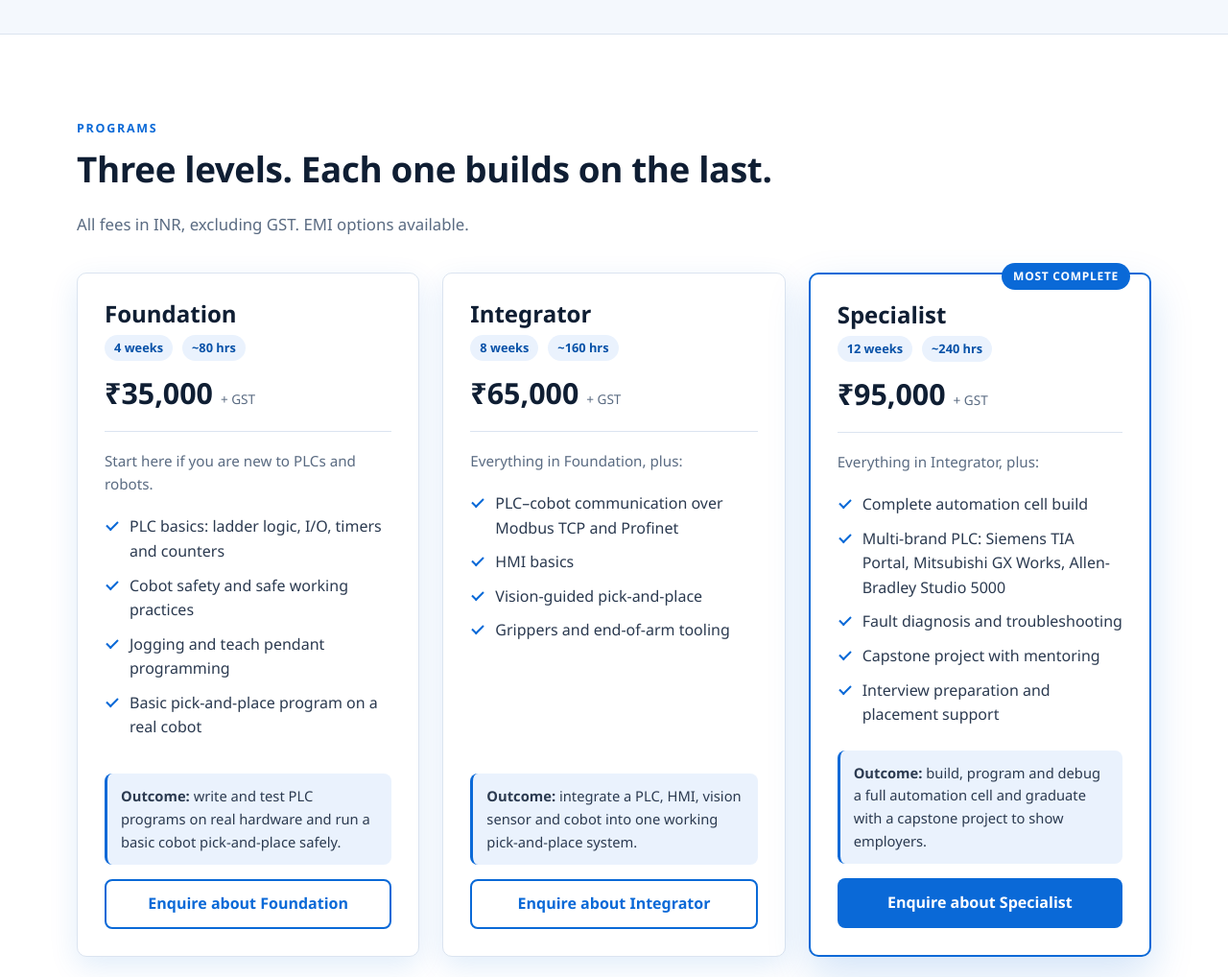
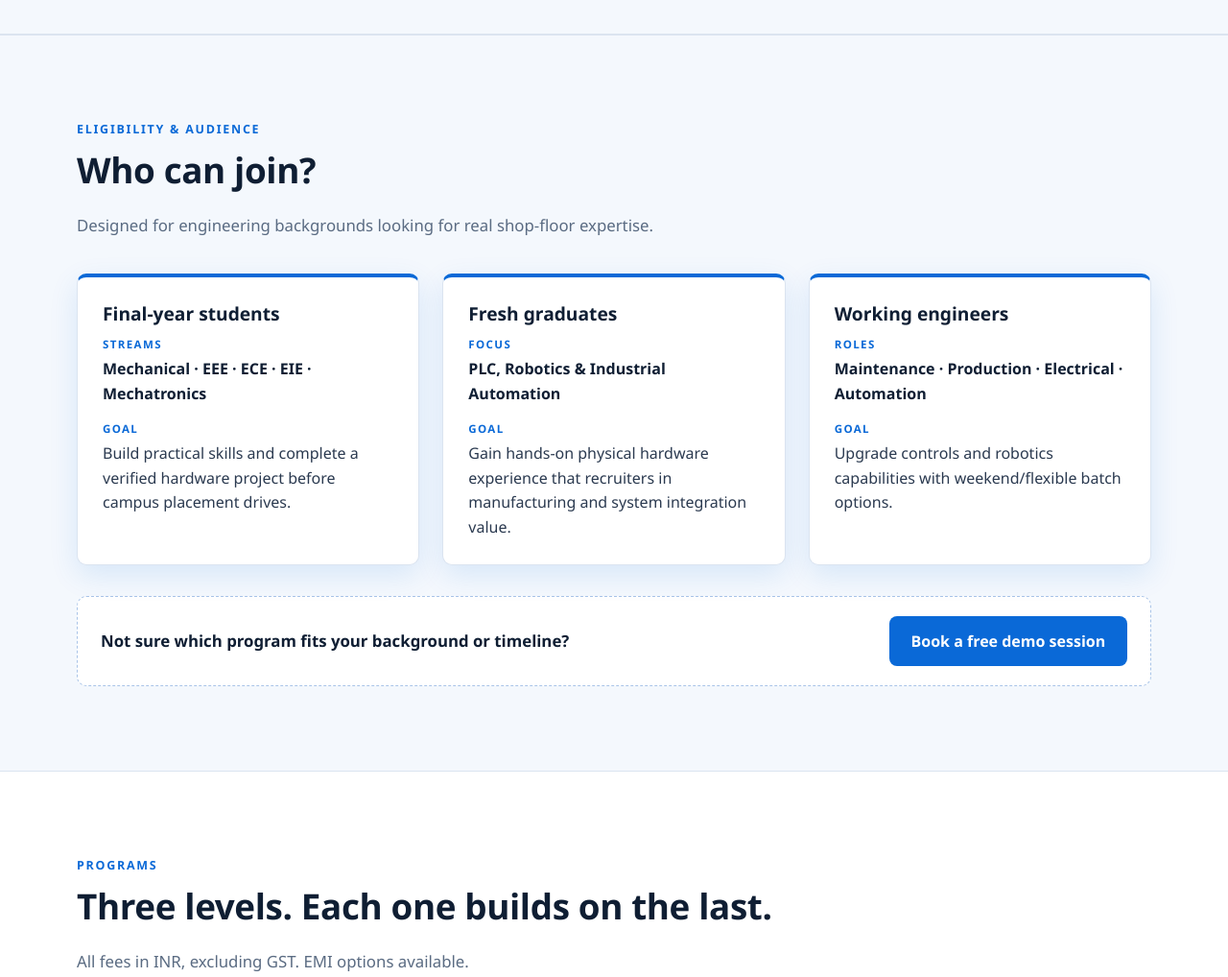
Before and after one commit to manaskalakonda-rgb/iautomatia-academy, a website: page landing/public/index.html in a window 1280 px wide. Shown: the part 3680-4698 px from the top of the page at 96% size. Drawn offline with Linux system fonts and the light colour scheme.

Commit message:
Move "Who can join?" before Programs and restructure it
Eligibility cards (streams/focus/roles + goal) and a "Book a free demo
session" prompt that leads into Programs; old "Who it's for" section removed.

Co-Authored-By: Claude Opus 5.5 <noreply@anthropic.com>

```diff
--- a/landing/public/index.html
+++ b/landing/public/index.html
@@ -6,7 +6,7 @@
   <title>iAutomatia Academy Hyderabad | Hands-on Cobot & PLC Training</title>
   <meta name="description" content="Build job-ready industrial automation skills in 12 weeks with hands-on training on real JAKA cobots and Siemens, Mitsubishi and Allen-Bradley PLCs in Hyderabad." />
   <link rel="icon" type="image/png" href="assets/mark.png" />
-  <link rel="stylesheet" href="styles.css?v=20261001" />
+  <link rel="stylesheet" href="styles.css?v=20261001-2" />
 </head>
 <body>
 
@@ -212,6 +212,50 @@
       </div>
     </section>
 
+    <!-- ============ WHO CAN JOIN ============ -->
+    <section class="section section-alt" id="audience">
+      <div class="container">
+        <p class="eyebrow">Eligibility &amp; audience</p>
+        <h2>Who can join?</h2>
+        <p class="section-lead">Designed for engineering backgrounds looking for real shop-floor expertise.</p>
+
+        <div class="audience-grid">
+          <article class="audience-card">
+            <h3>Final-year students</h3>
+            <dl class="audience-facts">
+              <dt>Streams</dt>
+              <dd>Mechanical &middot; EEE &middot; ECE &middot; EIE &middot; Mechatronics</dd>
+              <dt>Goal</dt>
+              <dd>Build practical skills and complete a verified hardware project before campus placement drives.</dd>
+            </dl>
+          </article>
+          <article class="audience-card">
+            <h3>Fresh graduates</h3>
+            <dl class="audience-facts">
+              <dt>Focus</dt>
+              <dd>PLC, Robotics &amp; Industrial Automation</dd>
+              <dt>Goal</dt>
+              <dd>Gain hands-on physical hardware experience that recruiters in manufacturing and system integration value.</dd>
+            </dl>
+          </article>
+          <article class="audience-card">
+            <h3>Working engineers</h3>
+            <dl class="audience-facts">
+              <dt>Roles</dt>
+              <dd>Maintenance &middot; Production &middot; Electrical &middot; Automation</dd>
+              <dt>Goal</dt>
+              <dd>Upgrade controls and robotics capabilities with weekend/flexible batch options.</dd>
+            </dl>
+          </article>
+        </div>
+
+        <div class="audience-cta">
+          <p>Not sure which program fits your background or timeline?</p>
+          <a href="#enquire" class="btn btn-accent">Book a free demo session</a>
+        </div>
+      </div>
+    </section>
+
     <!-- ============ PROGRAMS ============ -->
     <section class="section" id="programs">
       <div class="container">
@@ -313,31 +357,6 @@
         <div class="ph ph-wide" data-photo="project-cell" data-alt="Students building a project cell with a JAKA cobot, PLC panel and HMI">
           <span class="ph-tag">Image placeholder</span>
           <span class="ph-label">PHOTO: Students building and testing a project cell &mdash; cobot, PLC panel and HMI on one bench</span>
-        </div>
-      </div>
-    </section>
-
-    <!-- ============ WHO IT'S FOR ============ -->
-    <section class="section section-alt" id="audience">
-      <div class="container">
-        <p class="eyebrow">Who it's for</p>
-        <h2>Built for engineers who want to work on the shop floor</h2>
-        <div class="audience-grid">
-          <article class="audience-card">
-            <h3>Final-year engineering students</h3>
-            <p>Mech, EEE, ECE, EIE and Mechatronics students who want practical skills and a project to show before campus placements.</p>
-            <p class="suggest">Suggested: Foundation or Integrator</p>
-          </article>
-          <article class="audience-card">
-            <h3>Fresh graduates</h3>
-            <p>Graduates looking for their first job in automation who need hands-on experience that recruiters can verify.</p>
-            <p class="suggest">Suggested: Specialist (includes placement support)</p>
-          </article>
-          <article class="audience-card">
-            <h3>Working engineers</h3>
-            <p>Maintenance, production and electrical engineers moving into robotics and controls. Weekend batches available.</p>
-            <p class="suggest">Suggested: Integrator or Specialist, weekend batch</p>
-          </article>
         </div>
       </div>
     </section>
@@ -566,6 +585,6 @@
 
   <a class="whatsapp-float" href="https://wa.me/919502318939" target="_blank" rel="noopener" aria-label="Chat on WhatsApp: +91 95023 18939">WhatsApp</a>
 
-  <script type="module" src="js/client/main.js?v=20261001"></script>
+  <script type="module" src="js/client/main.js?v=20261001-2"></script>
 </body>
 </html>
--- a/landing/public/styles.css
+++ b/landing/public/styles.css
@@ -247,7 +247,6 @@ img { max-width: 100%; display: block; }
 .audience-grid { display: grid; grid-template-columns: repeat(3, 1fr); gap: 24px; }
 .audience-card { background: #fff; border: 1px solid var(--line); border-top: 4px solid var(--brand); border-radius: var(--radius); padding: 26px; box-shadow: var(--shadow); }
 .audience-card p { color: var(--muted); }
-.suggest { font-size: 0.88rem; color: var(--brand) !important; font-weight: 600; margin: 0; }
 
 /* ---------- Timeline ---------- */
 .timeline { list-style: none; padding: 0; margin: 0; display: grid; grid-template-columns: repeat(4, 1fr); gap: 16px; }
@@ -548,3 +547,22 @@ button[disabled] { opacity: 0.7; cursor: progress; }
 @media (prefers-reduced-motion: reduce) {
   .value-card:hover { transform: none; }
 }
+
+/* ---------- Who can join: label/value facts and CTA banner ---------- */
+.audience-facts { margin: 0; display: grid; gap: 4px; }
+.audience-facts dt {
+  font-size: 0.72rem; font-weight: 700; letter-spacing: 0.12em; text-transform: uppercase;
+  color: var(--brand); margin-top: 10px;
+}
+.audience-facts dt:first-child { margin-top: 0; }
+.audience-facts dd { margin: 0; color: var(--text); }
+.audience-facts dd:first-of-type { font-weight: 600; color: var(--ink); }
+.audience-cta {
+  margin-top: 32px; padding: 20px 24px;
+  display: flex; align-items: center; justify-content: space-between; gap: 16px; flex-wrap: wrap;
+  background: #fff; border: 1px dashed #a9c4e8; border-radius: var(--radius);
+}
+.audience-cta p { margin: 0; font-weight: 600; color: var(--ink); font-size: 1.05rem; }
+@media (max-width: 640px) {
+  .audience-cta { flex-direction: column; align-items: stretch; text-align: center; }
+}
```
